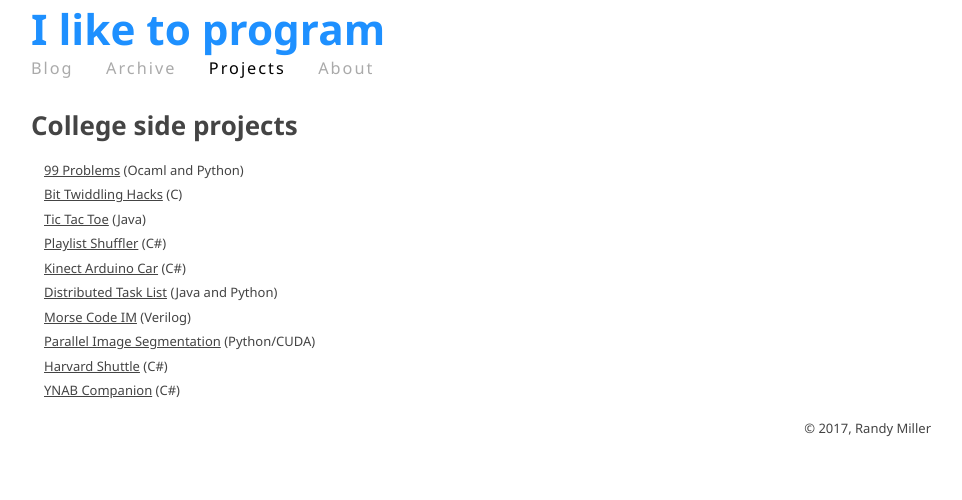
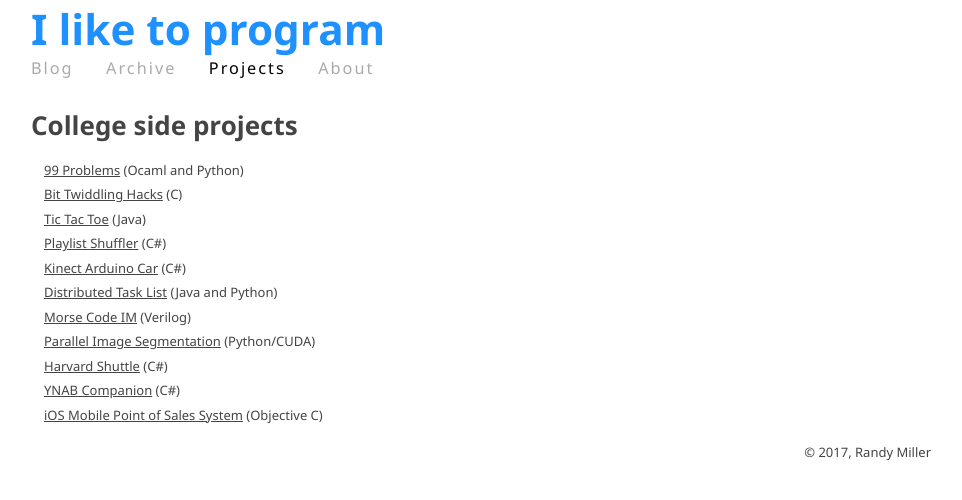
Before and after one commit to iliketoprogram14/ILikeToProgram, a Jekyll site: the page built from files/projects.md, in a window 1280 px wide. Shown: the top 500 px of the page, without its empty margins (159-1121 px from the left). Built offline with Jekyll 4.4.1, drawn with Linux system fonts in a browser that asks for light colours.

Commit message:
Added projects.

```diff
--- a/_data/projects.yml
+++ b/_data/projects.yml
@@ -38,3 +38,7 @@ YNABcompanion:
   title: YNAB Companion
   url: http://google.com
   language: C#
+iospos:
+  title: iOS Mobile Point of Sales System
+  url: http://google.com
+  language: Objective C
```
